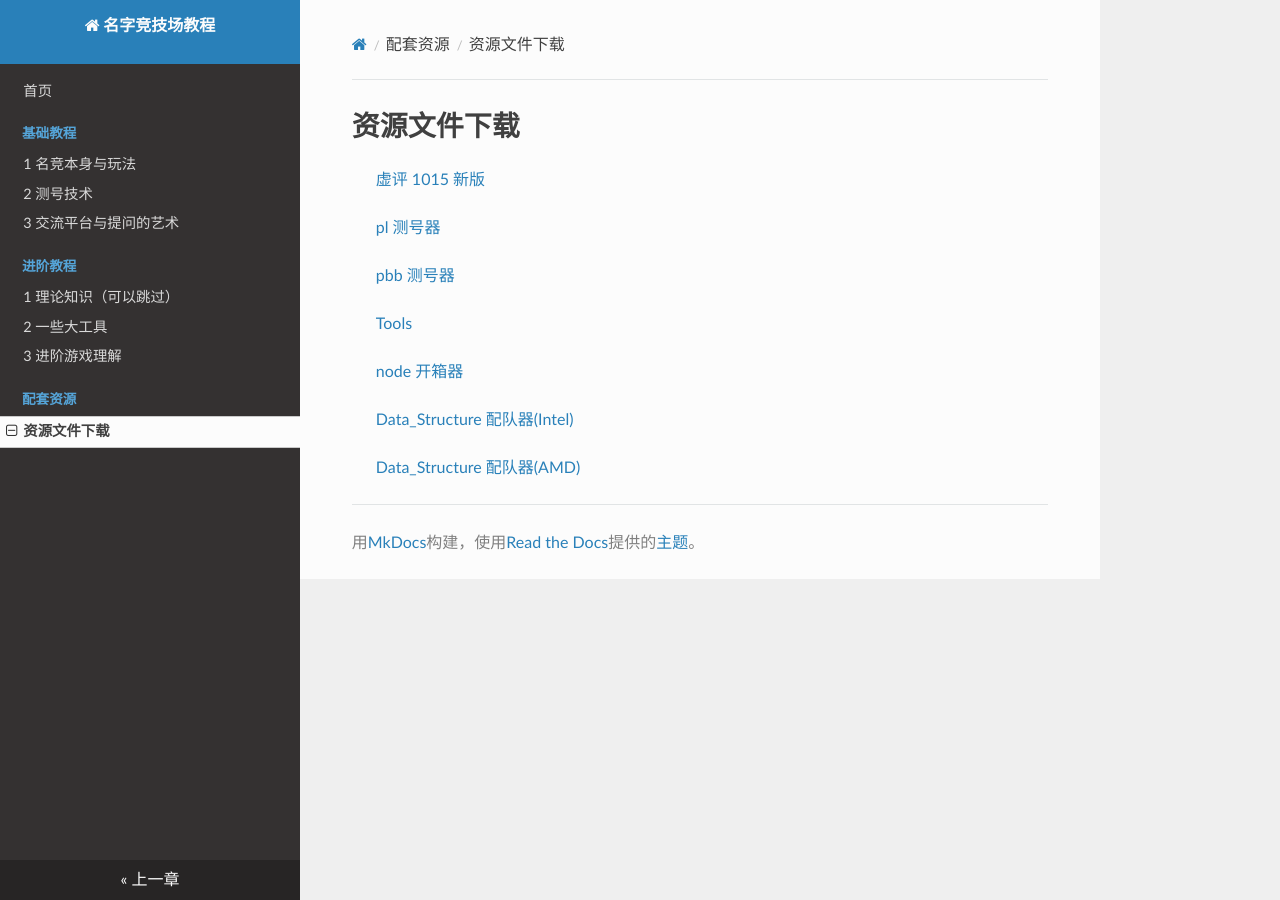
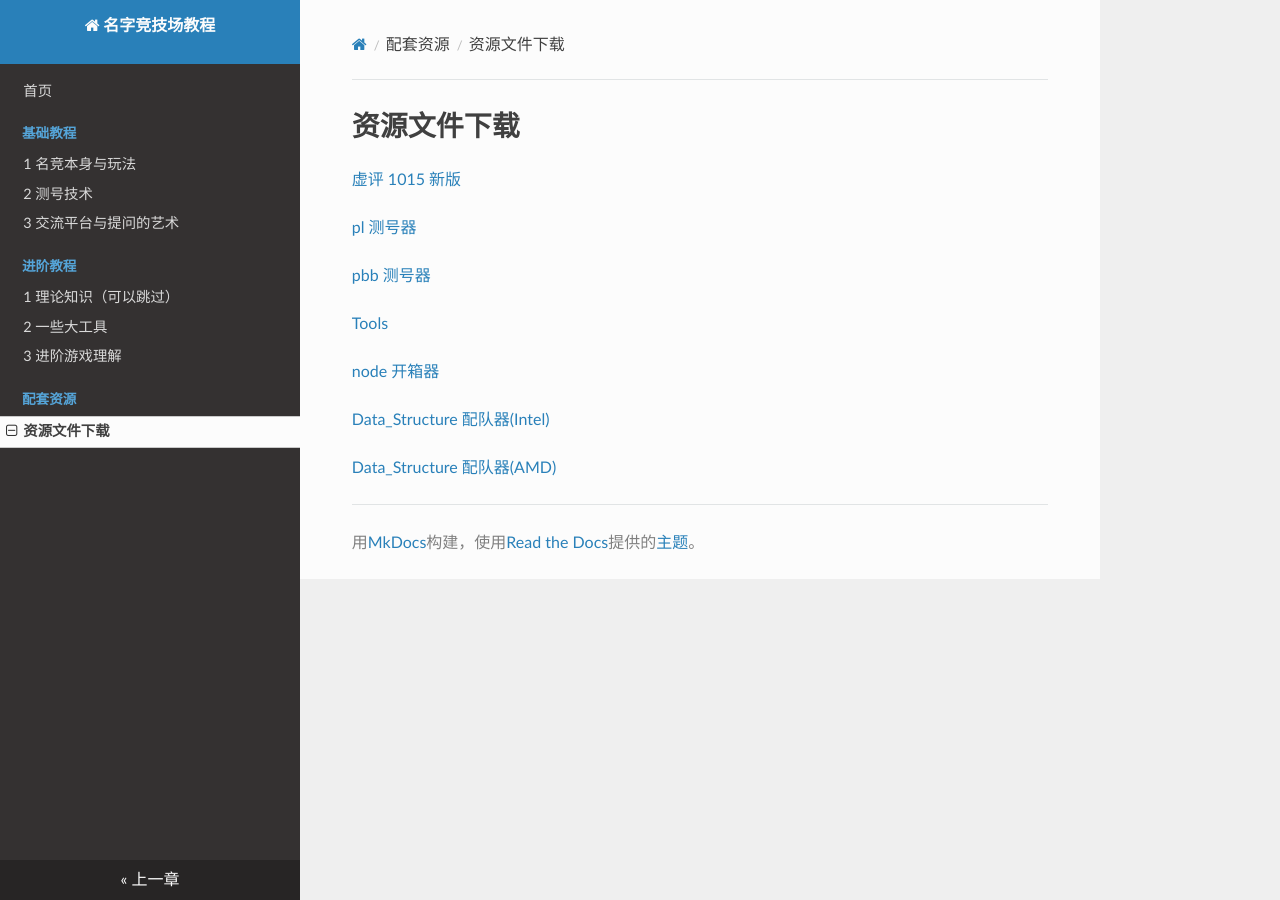
Before and after one commit to sqrt2802/namern-help-dev, an MkDocs documentation site: the page built from docs/extra-resources.md, in a window 1280 px wide. Built offline with MkDocs 1.6.1, drawn with Linux system fonts in a browser that asks for light colours.

```diff
--- a/docs/extra-resources.md
+++ b/docs/extra-resources.md
@@ -1,15 +1,15 @@
 # 资源文件下载
 
-> [虚评 1015 新版](files/XP1015.zip)
->
-> [pl 测号器](files/pl-miner.zip)
->
-> [pbb 测号器](files/pbb.zip)
->
-> [Tools](files/tools.zip)
->
-> [node 开箱器](files/node-openbox-250420.zip)
->
-> [Data_Structure 配队器(Intel)](files/Data_Structure_2_Intel.zip)
->
-> [Data_Structure 配队器(AMD)](files/pData_Structure_2_AMD.zip)
+[虚评 1015 新版](files/XP1015.zip)
+
+[pl 测号器](files/pl-miner.zip)
+
+[pbb 测号器](files/pbb.zip)
+
+[Tools](files/tools.zip)
+
+[node 开箱器](files/node-openbox-250420.zip)
+
+[Data_Structure 配队器(Intel)](files/Data_Structure_2_Intel.zip)
+
+[Data_Structure 配队器(AMD)](files/pData_Structure_2_AMD.zip)
```
